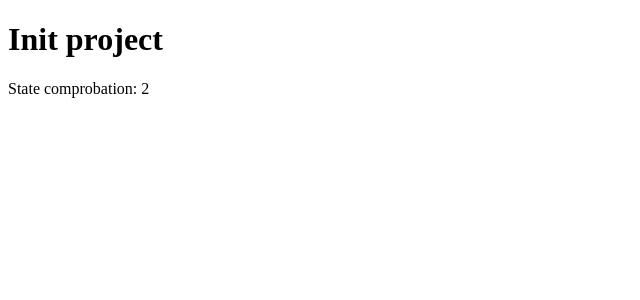
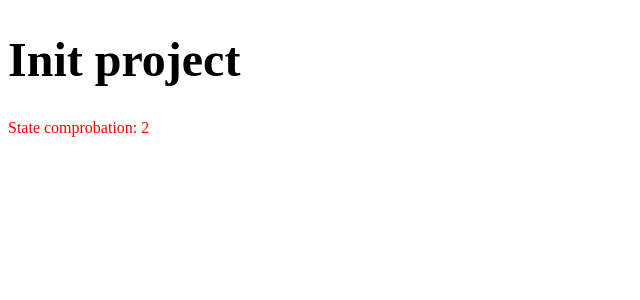
Before and after one commit to montesp/technical-test-liber, a React (Vite) app: page / in a window 1280 px wide. Shown: the top 300 px of the page, without its empty margins (0-640 px from the left). Built offline with nearby package versions, Linux system fonts and the light colour scheme.

Commit message:
config: Add SASS to the project

```diff
--- a/package.json
+++ b/package.json
@@ -24,6 +24,7 @@
     "eslint": "^8.57.0",
     "eslint-plugin-react-hooks": "^4.6.2",
     "eslint-plugin-react-refresh": "^0.4.7",
+    "sass": "^1.77.8",
     "typescript": "^5.2.2",
     "vite": "^5.3.4"
   }
--- a/src/App.tsx
+++ b/src/App.tsx
@@ -5,8 +5,8 @@ const App = () => {
 
   return (
     <>
-      <h1>Init project</h1>
-      <p>State comprobation: { users[0].id}</p>
+      <h1 className="test-title">Init project</h1>
+      <p className="test-text">State comprobation: { users[0].id}</p>
     </>
   )
 }
--- a/src/state/state.ts
+++ b/src/app/state.ts
@@ -1,5 +1,5 @@
 import { configureStore } from "@reduxjs/toolkit"
-import usersReducer from "./users"
+import usersReducer from "./usersSlice"
 
 export const store = configureStore({
   reducer: {
--- /dev/null
+++ b/src/index.scss
@@ -0,0 +1,10 @@
+.test {
+  &-title {
+    font-size: 3rem;
+    font-weight: bold;
+  }
+
+  &-text {
+    color: red;
+  }
+}
--- a/src/main.tsx
+++ b/src/main.tsx
@@ -2,8 +2,8 @@ import React from 'react'
 import ReactDOM from 'react-dom/client'
 import { Provider } from 'react-redux'
 import { App } from './App.tsx'
-import { store } from './state/state.ts'
-import './index.css'
+import { store } from './app/state.ts'
+import './index.scss'
 
 ReactDOM.createRoot(document.getElementById('root')!).render(
   <React.StrictMode>
```
Also changed, not shown: src/app/usersSlice.ts (renamed from src/state/users.ts), src/index.css (deleted), 1 other file (tests, documents, lock files or other folders).
